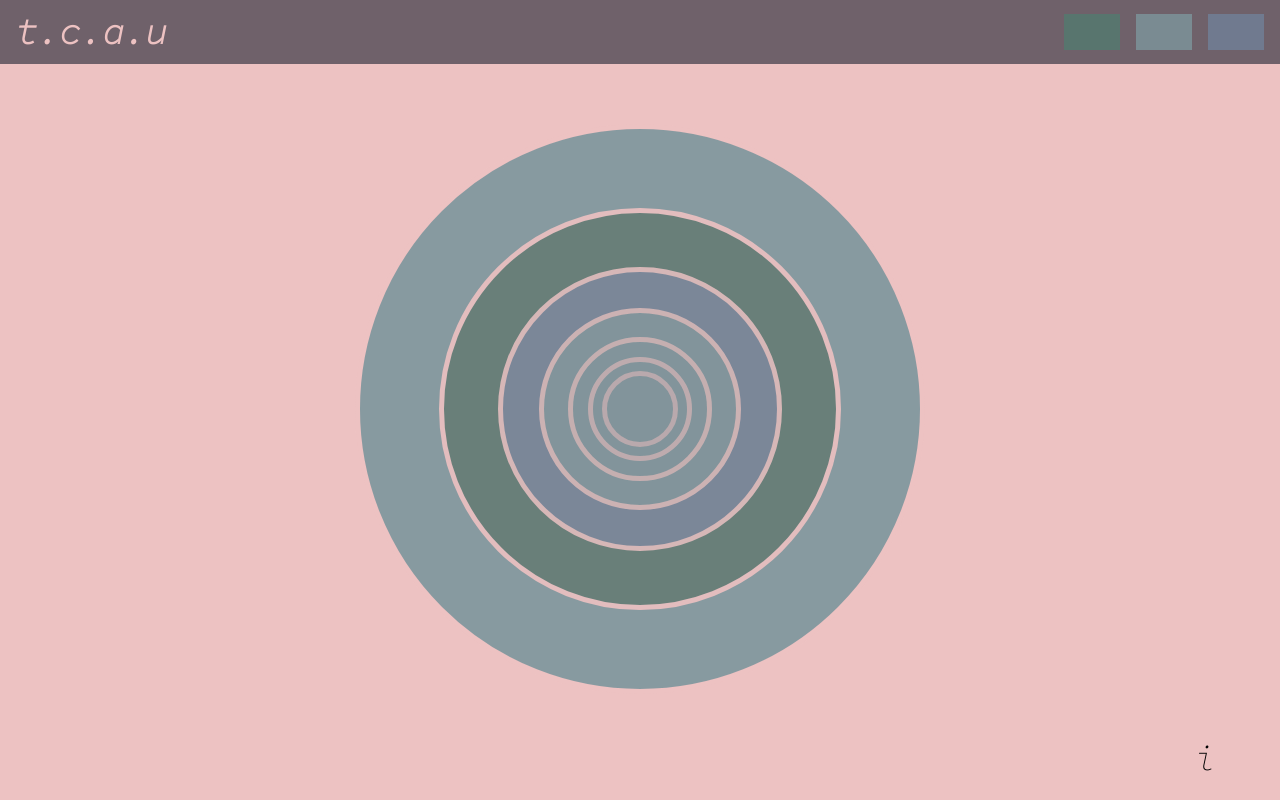
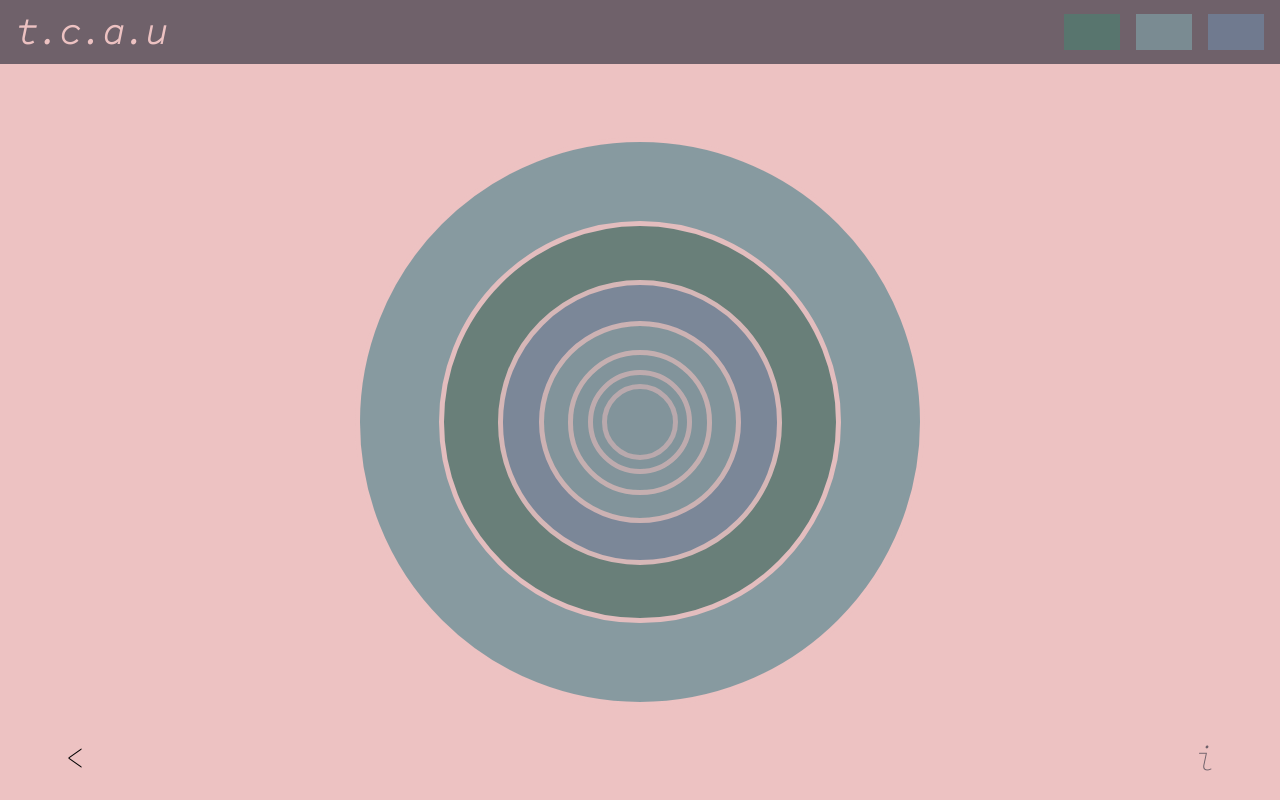
Before and after one commit to MattPRW/tcau, a React (Create React App) app: page /clock2 in a window 1280 px wide. Built offline with nearby package versions, Linux system fonts and the light colour scheme.

Commit message:
back buttons and layout issues

```diff
--- a/public/index.html
+++ b/public/index.html
@@ -16,6 +16,7 @@
     -->
     <link rel="manifest" href="%PUBLIC_URL%/manifest.json" />
     <link href="https://fonts.googleapis.com/css2?family=Source+Code+Pro:ital,wght@1,200&display=swap" rel="stylesheet">
+    <script src="https://kit.fontawesome.com/3cc3c7705b.js" crossorigin="anonymous"></script>
     <!--
       Notice the use of %PUBLIC_URL% in the tags above.
       It will be replaced with the URL of the `public` folder during the build.
--- a/src/components/app/App.css
+++ b/src/components/app/App.css
@@ -33,11 +33,23 @@
   align-items: center;
 }
 
+.fa-arrow-left{
+  color:#6F616A;
+}
+
+.back-button{
+  position:absolute;
+  bottom: 3%;
+  left:5%;
+  font-size: 36px;
+}
+
 .info-button{
   position:absolute;
   bottom: 3%;
   right:5%;
   font-size: 36px;
+  color:#6F616A;
   /* padding-bottom: 5%;
   padding-right: 5%; */
 }
--- a/src/components/clock1/clock1.js
+++ b/src/components/clock1/clock1.js
@@ -73,6 +73,9 @@ class Clock1 extends React.Component {
           <div  onClick={this.handleClick} className={`modal-container ${this.state.show === 'off' ? 'modal-off' : ''}`}>
             <Modal { ...this.state }/>
           </div>
+          <div className="back-button">
+            {'<'}
+          </div>
           <div onClick={this.handleClick} className="info-button">
             i
           </div>
--- a/src/components/clock2/clock2.css
+++ b/src/components/clock2/clock2.css
@@ -1,7 +1,6 @@
 .clock2{
   display:flex;
   justify-content: center;
-  padding-top: 25px;
 }
 
 .cell2{
@@ -26,13 +25,19 @@
     min-height: 95vw;
     max-height: 95vw;
   }
+  .clock2{
+    padding-top: 10%;
+  }
 }
 
-@media only screen and (min-width: 768px) {
+@media only screen and (min-width: 769px) {
   .outside{
     min-width: 70vh;
     max-width: 70vh;
     min-height: 70vh;
     max-height: 70vh;
   }
+  .clock2{
+    padding-top: 3%;
+  }
 }
--- a/src/components/clock2/clock2.js
+++ b/src/components/clock2/clock2.js
@@ -83,6 +83,9 @@ class Clock2 extends React.Component {
           <div  onClick={this.handleClick} className={`modal-container ${this.state.show === 'off' ? 'modal-off' : ''}`}>
             <Modal { ...this.state }/>
           </div>
+          <div className="back-button">
+            {'<'}
+          </div>
           <div onClick={this.handleClick} className="info-button">
             i
           </div>
--- a/src/components/clock3/clock3.js
+++ b/src/components/clock3/clock3.js
@@ -71,6 +71,9 @@ class Clock3 extends React.Component {
           <div  onClick={this.handleClick} className={`modal-container ${this.state.show === 'off' ? 'modal-off' : ''}`}>
             <Modal { ...this.state }/>
           </div>
+          <div className="back-button">
+            {'<'}
+          </div>
           <div onClick={this.handleClick} className="info-button">
             i
           </div>
```
